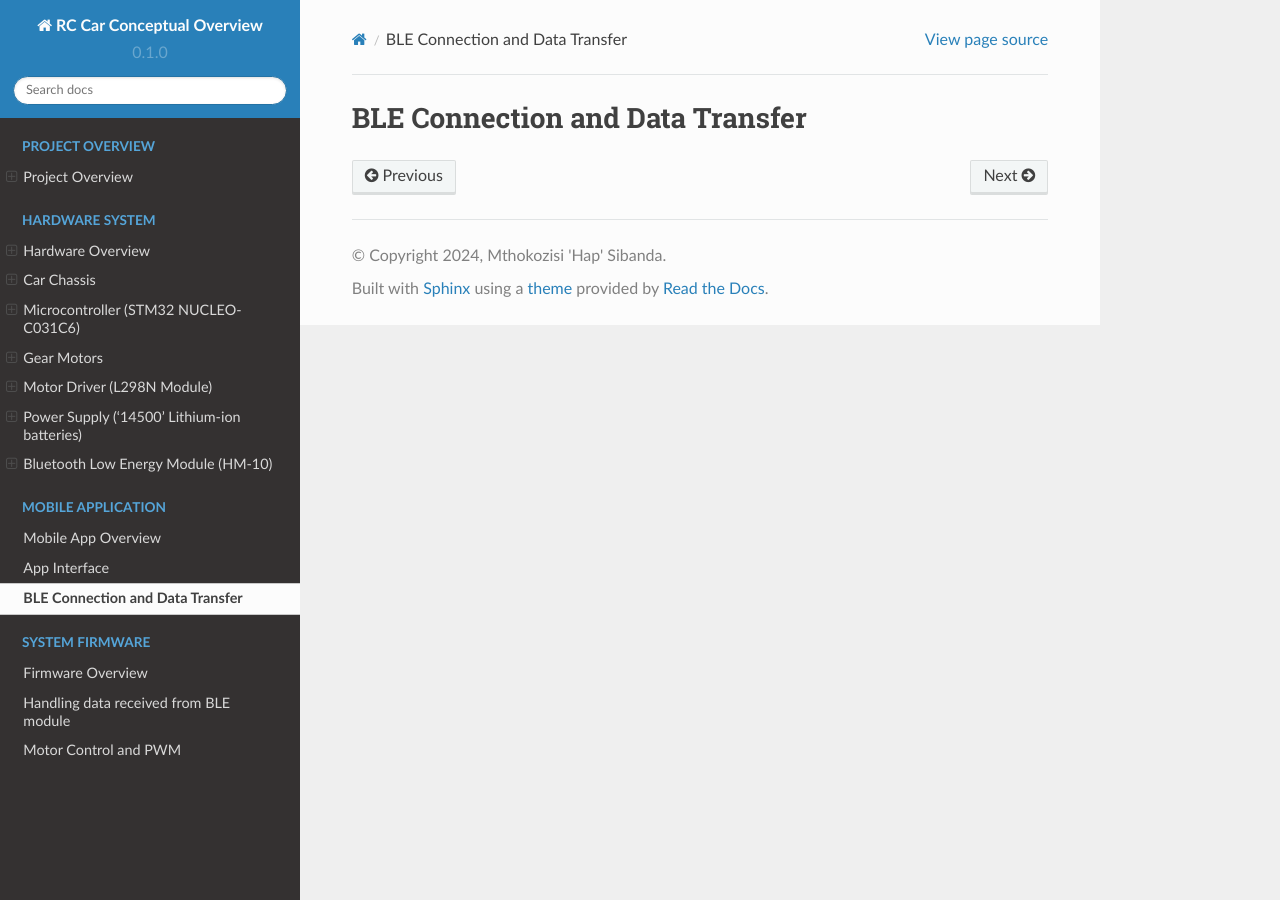
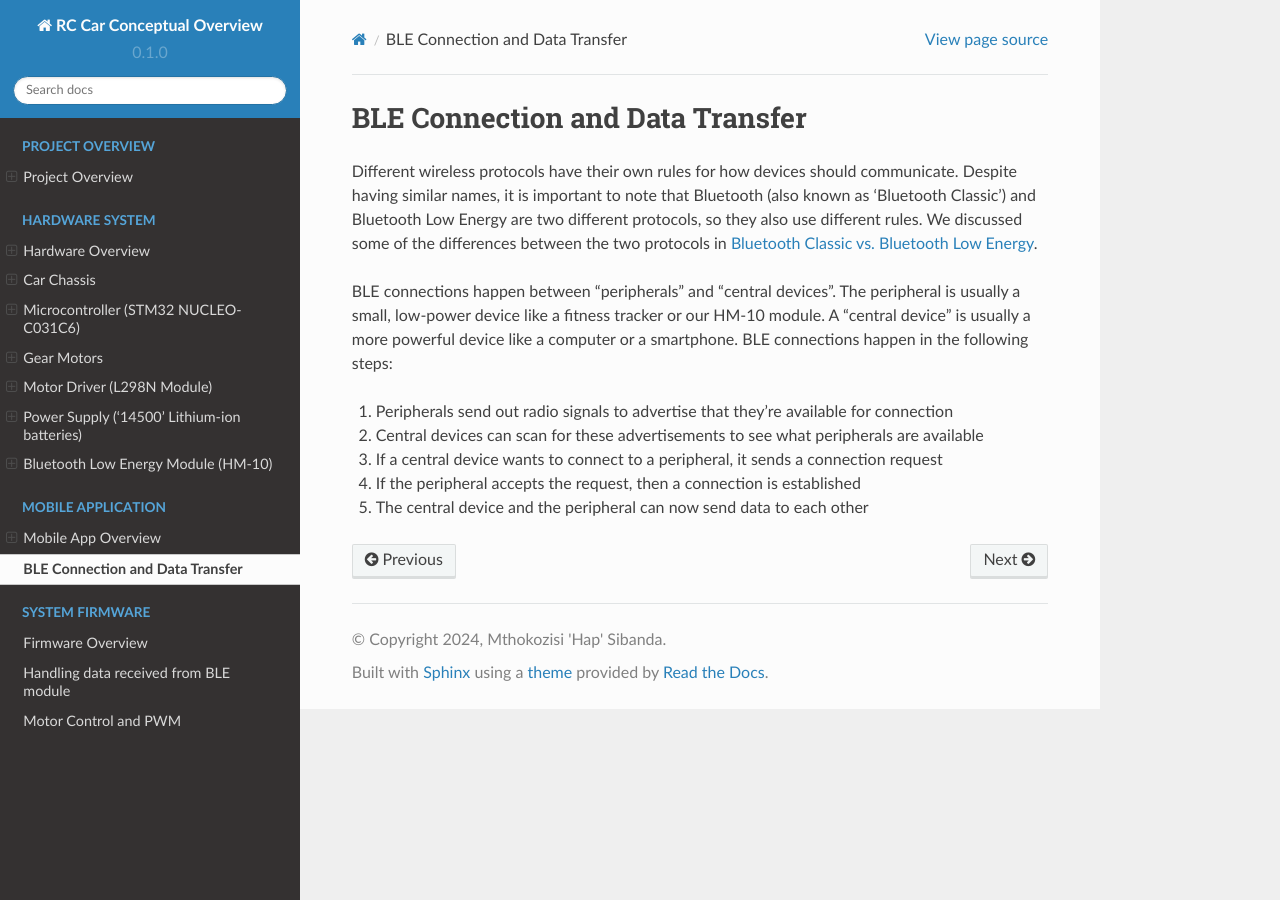
Before and after one commit to haplionheart/rc-car-doc, a Sphinx documentation site: the page built from docs/source/mobile-application/app-ble.rst, in a window 1280 px wide. Built offline with Sphinx 7.4.7 and the Read the Docs theme 2.0.0, drawn with Linux system fonts in a browser that asks for light colours.

Commit message:
-merged app interface into the overview -fleshed out mobile app sections

```diff
--- a/docs/source/hardware-system/motor-driver.rst
+++ b/docs/source/hardware-system/motor-driver.rst
@@ -3,7 +3,7 @@
 Motor Driver (L298N Module)
 ===========================
 
-.. _driver_description
+.. _driver_description:
 
 Motor Driver Description
 ------------------------
--- a/docs/source/index.rst
+++ b/docs/source/index.rst
@@ -53,7 +53,6 @@ This document is organised as follows:
    :name: mobile-application
 
    mobile-application/app-overview
-   mobile-application/app-interface
    mobile-application/app-ble
 
 .. toctree::
--- a/docs/source/mobile-application/app-ble.rst
+++ b/docs/source/mobile-application/app-ble.rst
@@ -2,3 +2,16 @@
 
 BLE Connection and Data Transfer
 ================================
+
+Different wireless protocols have their own rules for how devices should communicate. Despite having similar names, it is important to note that Bluetooth (also known as 'Bluetooth Classic') and Bluetooth Low Energy are two different protocols, so they also use different rules. We discussed some of the differences between the two protocols in :ref:`bc_vs_ble`.
+
+BLE connections happen between "peripherals" and "central devices". The peripheral is usually a small, low-power device like a fitness tracker or our HM-10 module. A "central device" is usually a more powerful device like a computer or a smartphone. BLE connections happen in the following steps:
+
+#. Peripherals send out radio signals to advertise that they're available for connection
+#. Central devices can scan for these advertisements to see what peripherals are available
+#. If a central device wants to connect to a peripheral, it sends a connection request
+#. If the peripheral accepts the request, then a connection is established
+#. The central device and the peripheral can now send data to each other
+
+..
+    Might help to have a labelled diagram showcasing this
--- a/docs/source/mobile-application/app-interface.rst
+++ /dev/null
@@ -1,4 +0,0 @@
-.. _app_interface:
-
-App Interface
-=============
```
Also changed, not shown: docs/source/mobile-application/app-overview.rst (+30 -0 lines).
